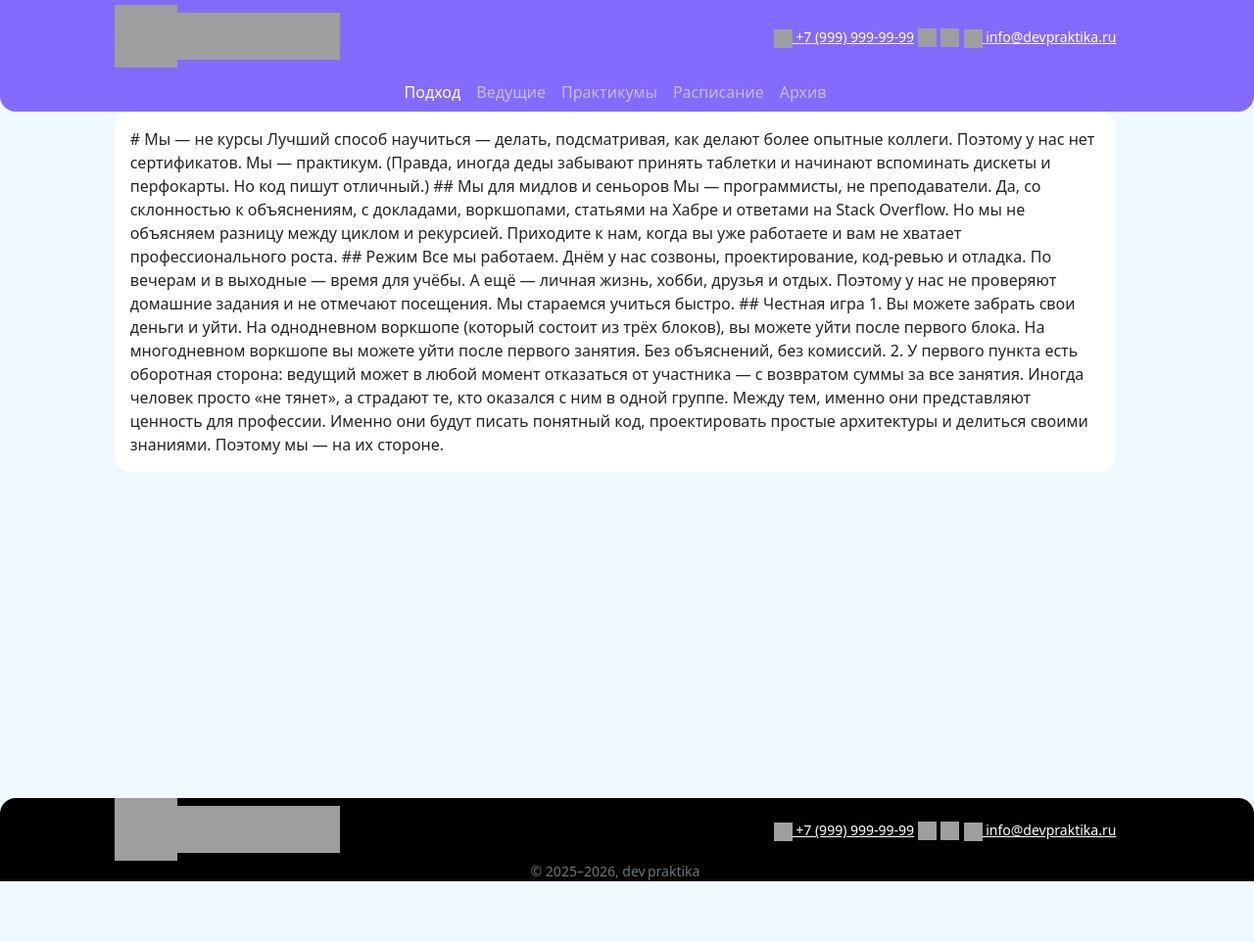
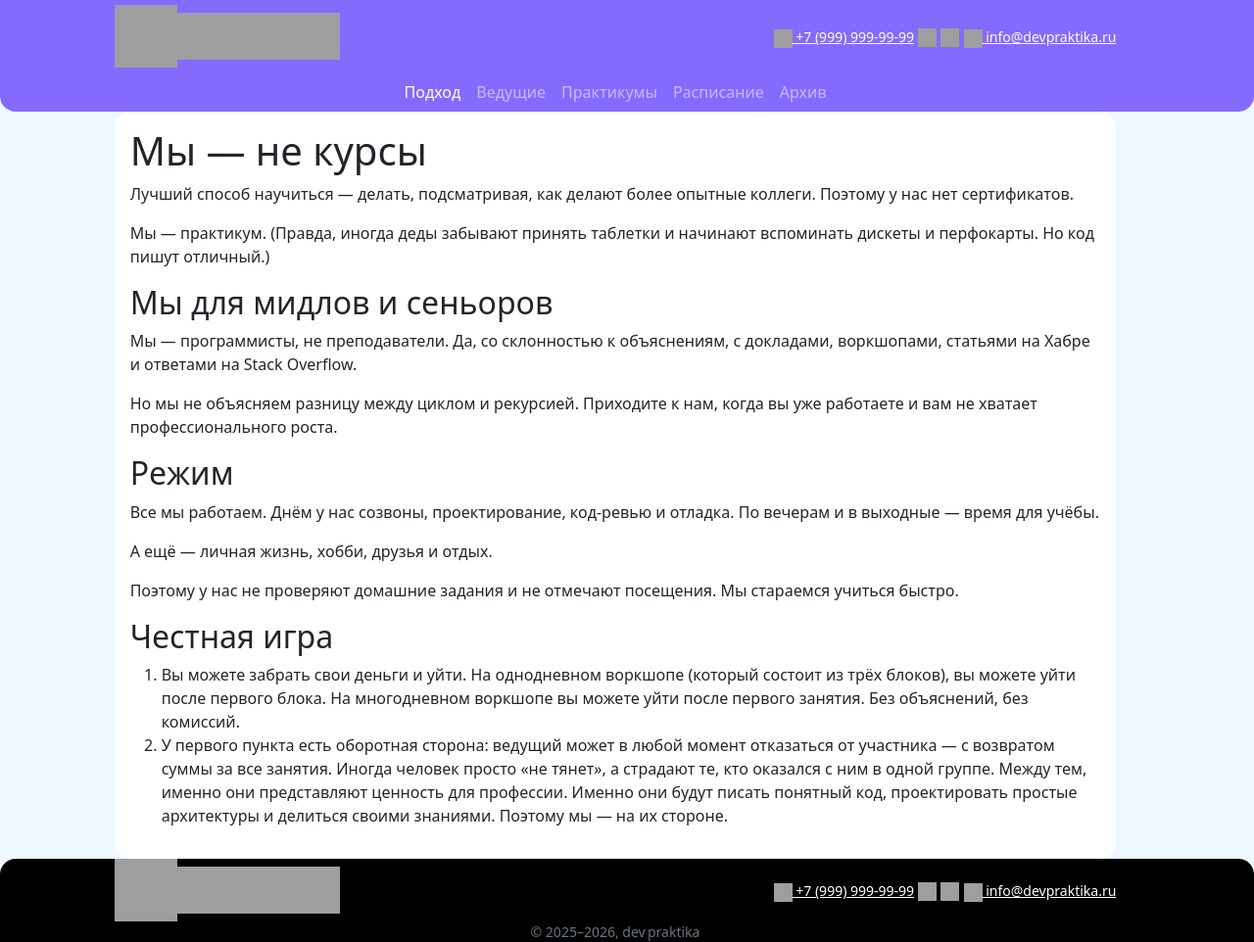
Before and after one commit to devpraktika-ru/devpraktika-ru.github.io, a Jekyll site: the page built from approach.md, in a window 1280 px wide, cut to the strip 0-962 px from the top of the page. Shown: the whole strip at 98% size. Built offline with Jekyll 4.4.1, drawn with Linux system fonts in a browser that asks for light colours; before the commit the page ends 900 px from its top, so only the background shows below that; grey boxes are pictures that could not be loaded.

```diff
--- a/approach.md
+++ b/approach.md
@@ -5,44 +5,46 @@ title: Подход
 
 <div class="rounded-block">
 
-# Мы — не курсы
+<h1>Мы — не курсы</h1>
 
-Лучший способ научиться — делать, подсматривая, как делают более опытные коллеги.
-Поэтому у нас нет сертификатов.
+<p>Лучший способ научиться — делать, подсматривая, как делают более опытные коллеги.
+Поэтому у нас нет сертификатов.</p>
 
-Мы — практикум.
+<p>Мы — практикум.
 (Правда, иногда деды забывают принять таблетки и начинают вспоминать дискеты и перфокарты.
-Но код пишут отличный.)
+Но код пишут отличный.)</p>
 
-## Мы для мидлов и сеньоров
+<h2>Мы для мидлов и сеньоров</h2>
 
-Мы — программисты, не преподаватели.
-Да, со склонностью к объяснениям, с докладами, воркшопами, статьями на Хабре и ответами на Stack Overflow.
+<p>Мы — программисты, не преподаватели.
+Да, со склонностью к объяснениям, с докладами, воркшопами, статьями на Хабре и ответами на Stack Overflow.</p>
 
-Но мы не объясняем разницу между циклом и рекурсией.
-Приходите к нам, когда вы уже работаете и вам не хватает профессионального роста.
+<p>Но мы не объясняем разницу между циклом и рекурсией.
+Приходите к нам, когда вы уже работаете и вам не хватает профессионального роста.</p>
 
-## Режим
+<h2>Режим</h2>
 
-Все мы работаем.
+<p>Все мы работаем.
 Днём у нас созвоны, проектирование, код-ревью и отладка.
-По вечерам и в выходные — время для учёбы.
+По вечерам и в выходные — время для учёбы.</p>
 
-А ещё — личная жизнь, хобби, друзья и отдых.
+<p>А ещё — личная жизнь, хобби, друзья и отдых.</p>
 
-Поэтому у нас не проверяют домашние задания и не отмечают посещения.
-Мы стараемся учиться быстро.
+<p>Поэтому у нас не проверяют домашние задания и не отмечают посещения.
+Мы стараемся учиться быстро.</p>
 
-## Честная игра
+<h2>Честная игра</h2>
 
-1. Вы можете забрать свои деньги и уйти.
+<ol>
+  <li>Вы можете забрать свои деньги и уйти.
    На однодневном воркшопе (который состоит из трёх блоков), вы можете уйти после первого блока.
    На многодневном воркшопе вы можете уйти после первого занятия.
-   Без объяснений, без комиссий.
-2. У первого пункта есть оборотная сторона: ведущий может в любой момент отказаться от участника — с возвратом суммы за все занятия.
+   Без объяснений, без комиссий.</li>
+   <li>У первого пункта есть оборотная сторона: ведущий может в любой момент отказаться от участника — с возвратом суммы за все занятия.
    Иногда человек просто «не тянет», а страдают те, кто оказался с ним в одной группе.
    Между тем, именно они представляют ценность для профессии.
    Именно они будут писать понятный код, проектировать простые архитектуры и делиться своими знаниями.
-   Поэтому мы — на их стороне.
+   Поэтому мы — на их стороне.</li>
+</ol>
 
 </div>
```
Also changed, not shown: educators/index.md (+14 -9 lines), workshops/index.md (+17 -6 lines).
